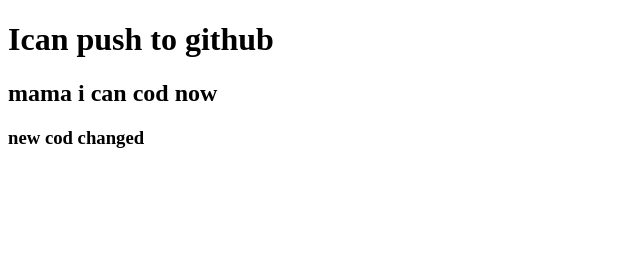
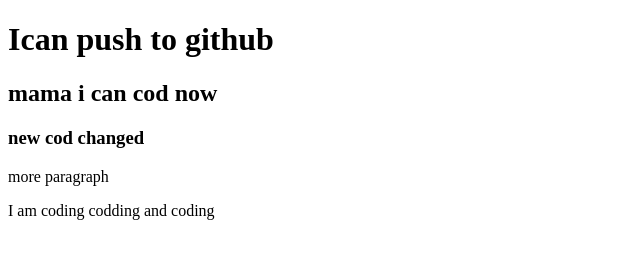
Before and after one commit to Shakibmahamud1/my-seven-repo, a plain HTML site: page index.html in a window 1280 px wide. Shown: the whole page, without its empty margins (0-640 px from the left). Drawn offline with Linux system fonts and the light colour scheme.

Commit message:
style added

```diff
--- a/index.html
+++ b/index.html
@@ -5,10 +5,13 @@
     <meta http-equiv="X-UA-Compatible" content="IE=edge">
     <meta name="viewport" content="width=device-width, initial-scale=1.0">
     <title>my seven github repo</title>
+    <link rel="stylesheet" href="style.css">
 </head>
 <body>
 <h1>Ican push to github</h1>
 <h2>mama i can cod now</h2>
 <h3>new cod changed</h3>
+<p>more paragraph</p>
+<p>I am coding codding and coding</p>
 </body>
 </html>
```
